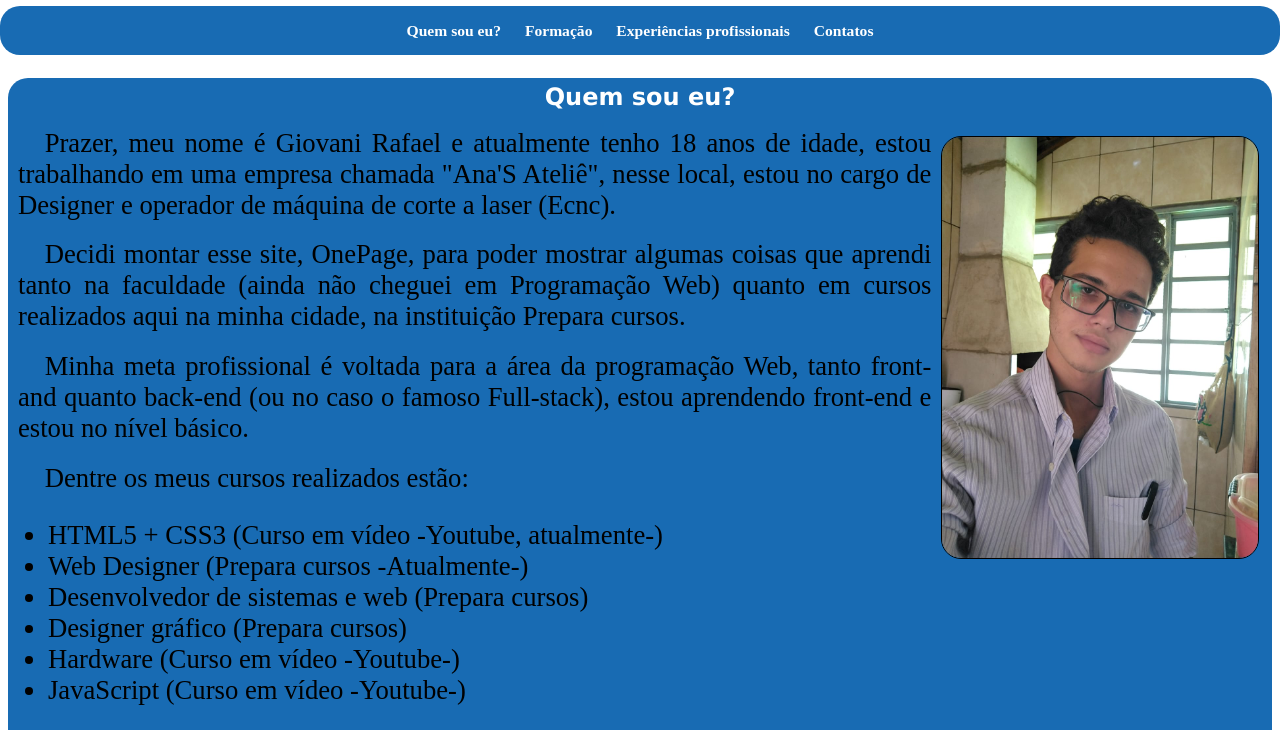
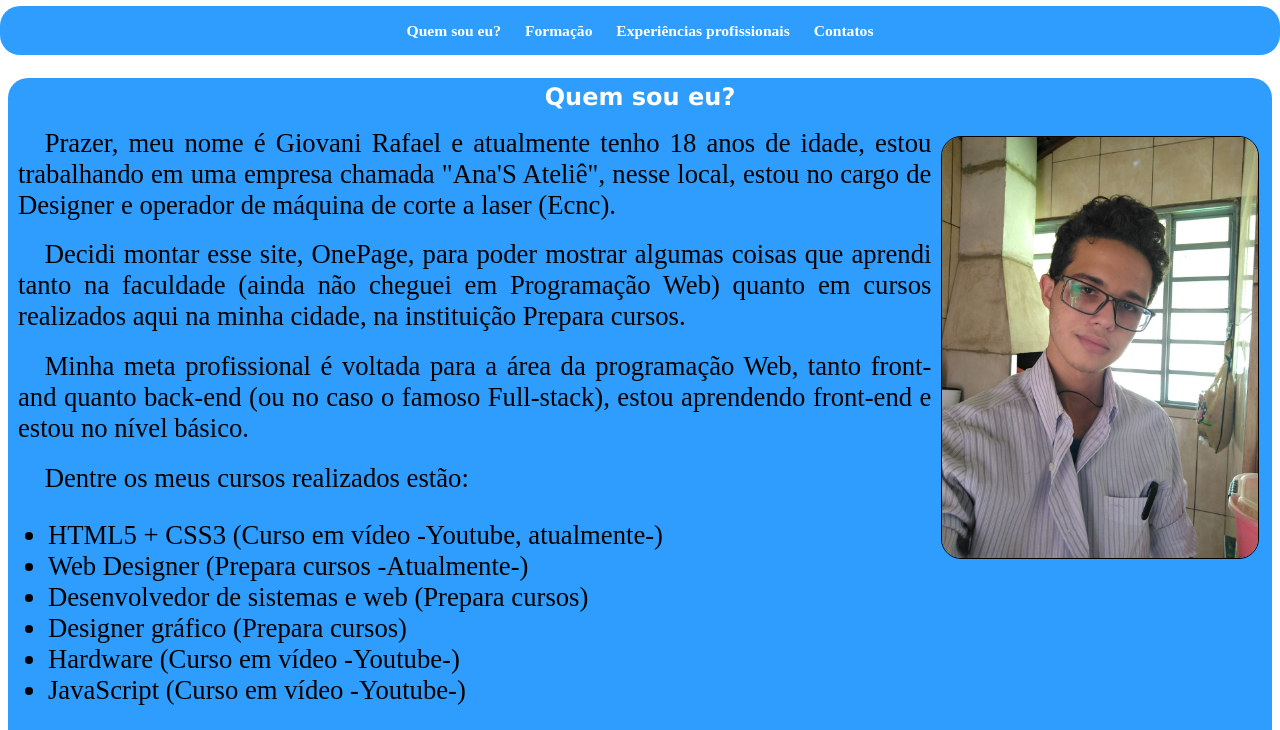
Before and after one commit to Giovani02468/Giovani.github.io, a plain HTML site: page index.html in a window 1280 px wide. Shown: the top 730 px of the page. Drawn offline with Linux system fonts and the light colour scheme.

Commit message:
Update estilos.css

```diff
--- a/CSS/estilos.css
+++ b/CSS/estilos.css
@@ -21,7 +21,7 @@ div.menu {
     width: 100%;
     top: 0;
     left: 0;
-    background-color: rgb(24, 107, 179);
+    background-color: rgb(46, 157, 253);
     border-radius: 20px;
     margin-top: 6px;
 }
@@ -39,7 +39,7 @@ a.menulink {
 }
 
 main.principal{
-    background-color: rgb(24, 107, 179);
+    background-color: rgb(46, 157, 253);
     border-radius: 20px;
 
 }
@@ -53,7 +53,7 @@ h2.titulo{
 }
 
 footer.rodape{
-    background-color: rgb(24, 107, 179);
+    background-color: rgb(46, 157, 253);
     border-radius: 20px;
     margin-top: -21px;
     color: white;
```
